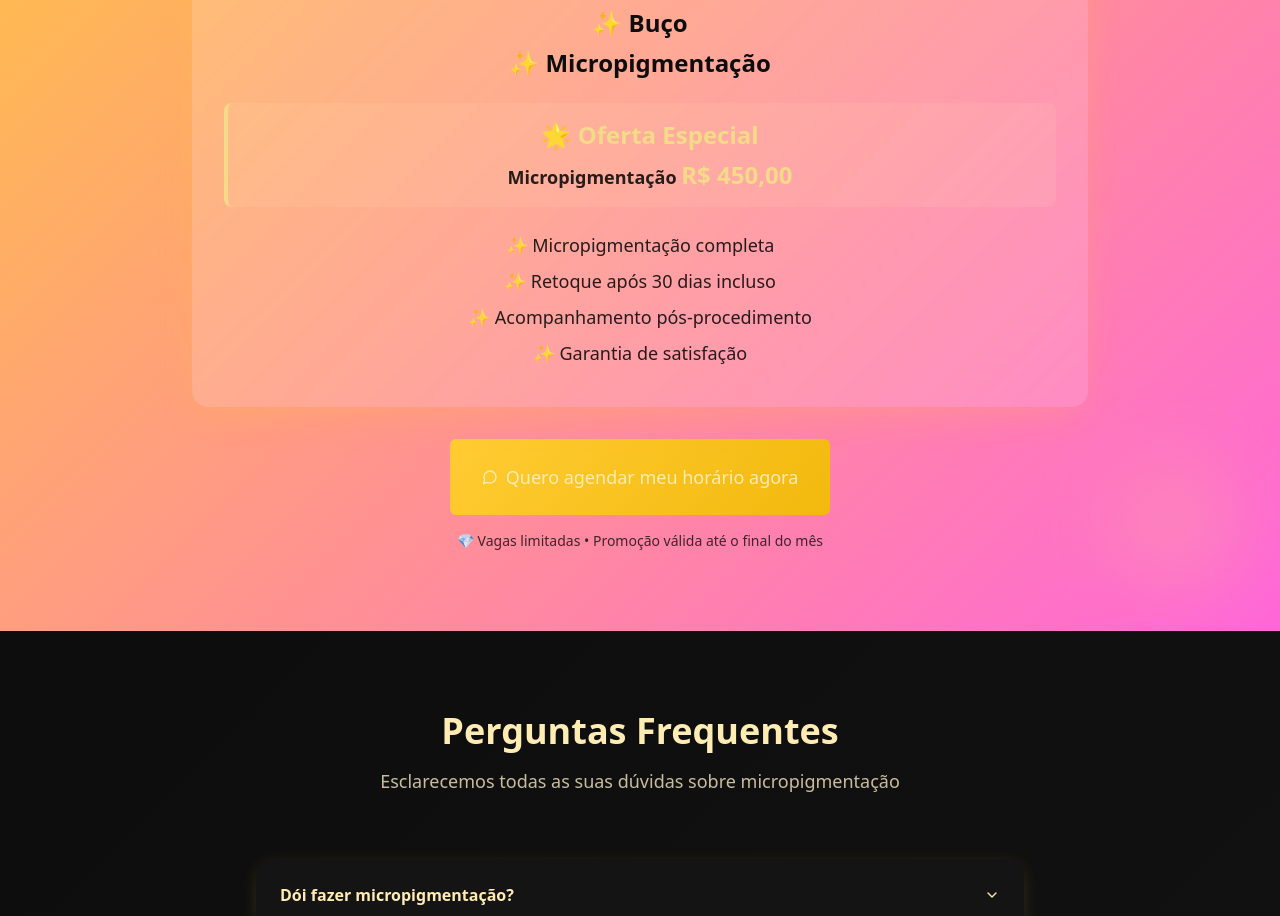
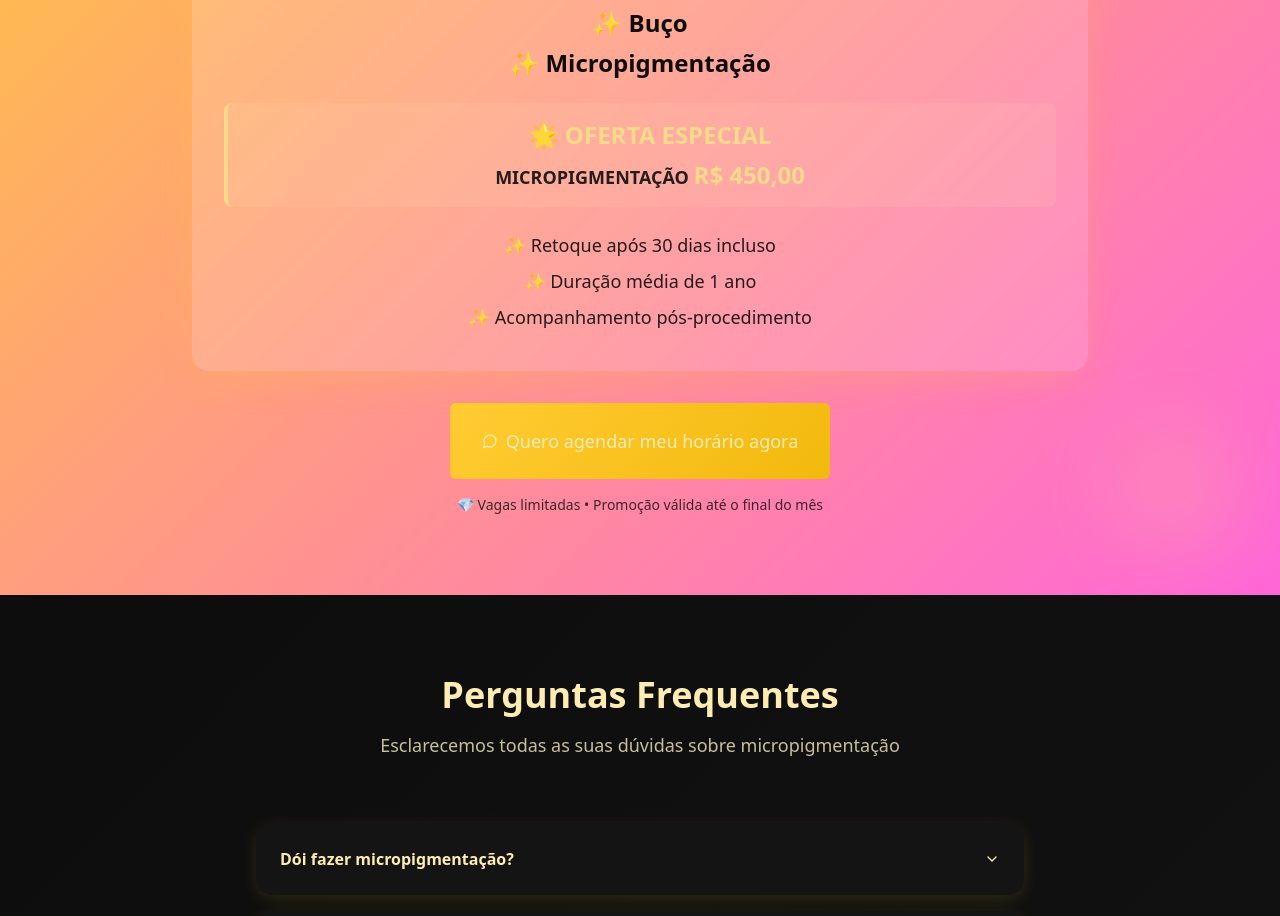
Before and after one commit to laldierrybonela-bot/glow-your-brow-story, a React (Vite) app: page / in a window 1280 px wide. Shown: the part 4122-5038 px from the top of the page. Built offline with nearby package versions, Linux system fonts and the light colour scheme; the HTML template or start-up script is replaced by a standard one.

Commit message:
atualizar

```diff
--- a/src/components/SpecialOffer.tsx
+++ b/src/components/SpecialOffer.tsx
@@ -28,20 +28,19 @@ export default function SpecialOffer() {
           {/* OFERTA ESPECIAL */}
           <div className="bg-gold-100/10 border-l-4 border-gold-200 pl-4 py-4 rounded-lg mb-6">
             <h3 className="text-xl md:text-2xl font-bold text-gold-200 mb-2">
-              🌟 Oferta Especial
+              🌟 OFERTA ESPECIAL
             </h3>
             <p className="text-primary-foreground/90 text-lg">
-            <span className="font-bold">Micropigmentação</span>{' '}
+            <span className="font-bold">MICROPIGMENTAÇÃO</span>{' '}
             <span className="text-2xl font-bold text-gold-200">R$ 450,00</span>
             </p>
           </div>
 
           {/* Benefícios */}
           <ul className="text-primary-foreground/90 text-base md:text-lg space-y-2 mb-2">
-              <li>✨ Micropigmentação completa</li>
               <li>✨ Retoque após 30 dias incluso</li>
+              <li>✨ Duração média de 1 ano</li>
               <li>✨ Acompanhamento pós-procedimento</li>
-              <li>✨ Garantia de satisfação</li>
           </ul>
         </div>
 
```
